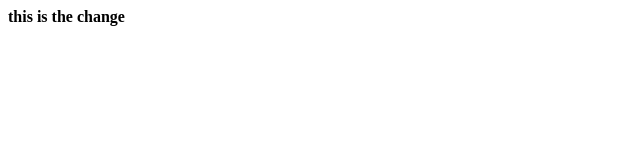
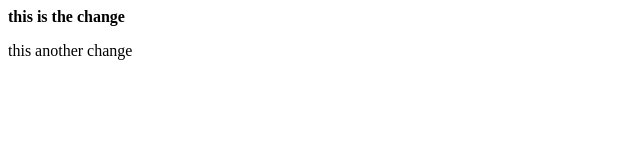
Before and after one commit to Always-beginner/git-repo, a plain HTML site: page index.html in a window 1280 px wide. Shown: the whole page, without its empty margins (0-640 px from the left). Drawn offline with Linux system fonts and the light colour scheme.

Commit message:
added change

```diff
--- a/index.html
+++ b/index.html
@@ -10,6 +10,7 @@
 <body>
     <div>
         <b>this is the change</b>
+        <p>this another change</p>
     </div>
 </body>
 
```
